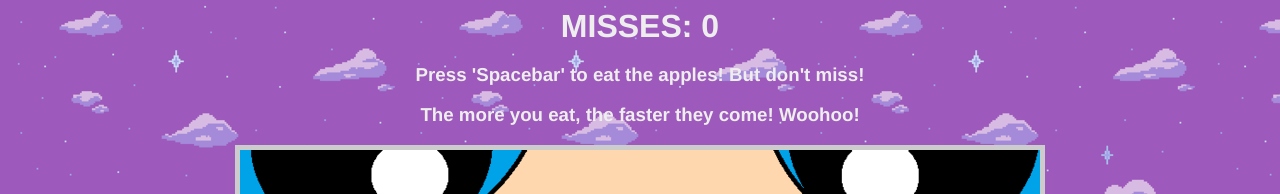
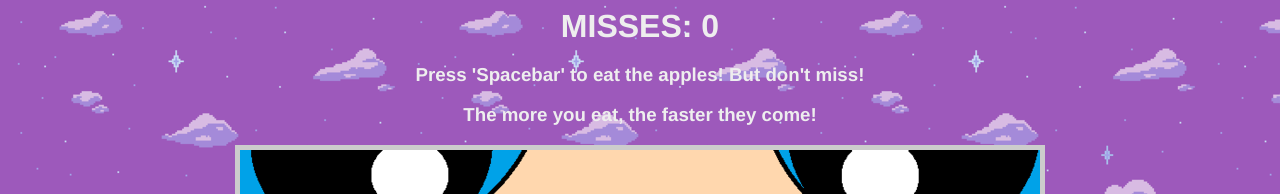
Before and after one commit to bbcharlton/StaticRepo1, a plain HTML site: page index.html in a window 1280 px wide. Shown: the top 194 px of the page. Drawn offline with Linux system fonts and the light colour scheme.

Commit message:
Removed woohoo

```diff
--- a/index.html
+++ b/index.html
@@ -6,7 +6,7 @@
 	<body>
 		<h1 id="miss">MISSES: 0</h1>
 		<h3>Press 'Spacebar' to eat the apples! But don't miss!</h3>
-		<h3>The more you eat, the faster they come! Woohoo!</h3>
+		<h3>The more you eat, the faster they come!</h3>
 		<p><canvas id="canvas" width="800" height="450"></canvas></p>
 		<section>
 			<h1 id="left">SCORE: <span id="score">0</span></h1>
```
